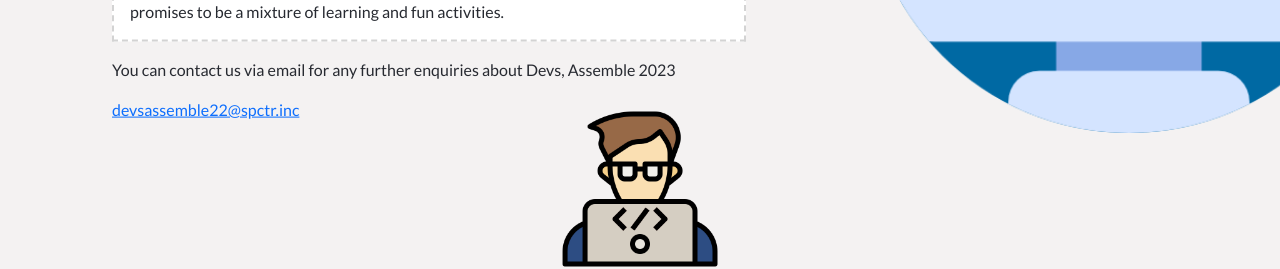
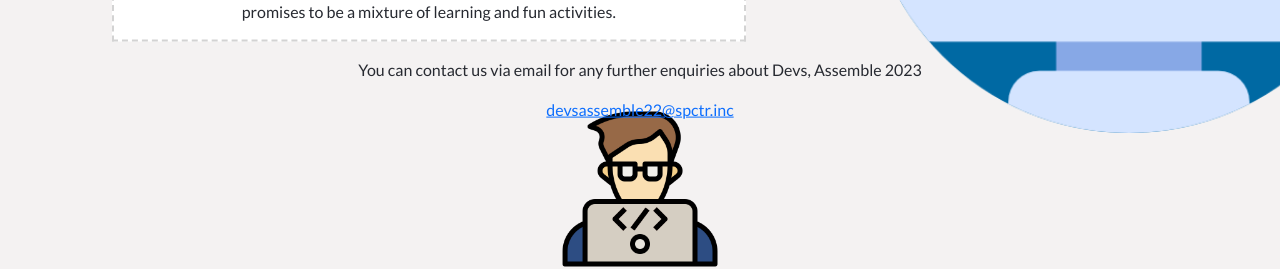
Before and after one commit to Baayeh/dev-summit, a website: page about.html in a window 1280 px wide. Shown: the part 531-800 px from the top of the page. Drawn offline with nearby package versions, Linux system fonts and the light colour scheme.

Commit message:
Fixed linter errors

```diff
--- a/assets/css/styles.css
+++ b/assets/css/styles.css
@@ -372,15 +372,6 @@ footer span.my-logo {
     width: 70%;
   }
 
-  header.about-header section#header-content p  {
-    text-align: start !important;
-  }
-
-  header.about-header section#header-content a {
-    display: inline !important;
-    text-align: start;
-  }
-
   div.program-list {
     justify-content: center;
     row-gap: 1.5em;
@@ -501,7 +492,7 @@ header.about-header section#header-content p.p-info {
   border: 2px dashed #d3d3d3;
 }
 
-header.about-header section#header-content p  {
+header.about-header section#header-content p {
   text-align: center;
 }
 
```
